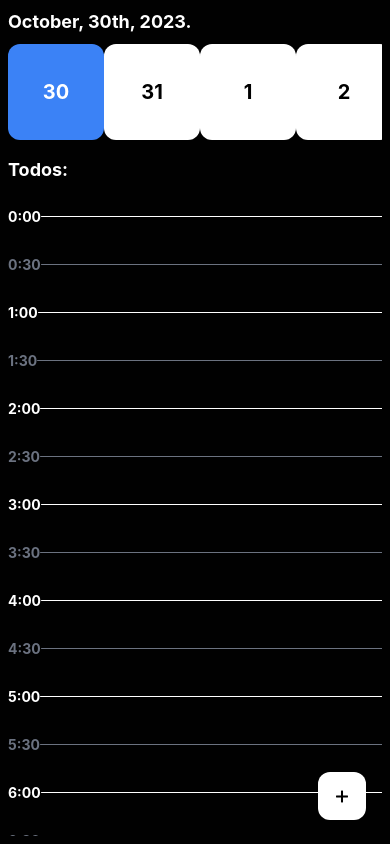
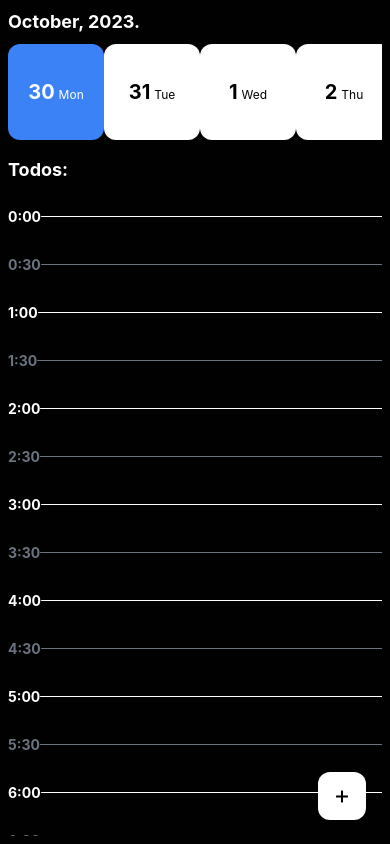
Before and after one commit to Domianidze/be-productive, a React Native app: screen /home in a window 390 px wide. Built offline with nearby package versions, Linux system fonts and the light colour scheme.

Commit message:
style: display week days

```diff
--- a/src/screens/Home/components/DatePicker/index.tsx
+++ b/src/screens/Home/components/DatePicker/index.tsx
@@ -37,7 +37,7 @@ const DatePicker: React.FC<TProps> = ({activeDate, setActiveDate}) => {
   return (
     <View className="p-2">
       <Text className="pb-2 text-lg text-white font-bold">
-        {activeDate.format('MMMM, Do, YYYY.')}
+        {activeDate.format('MMMM, YYYY.')}
       </Text>
       <ScrollView
         className="flex-row gap-4"
@@ -54,11 +54,11 @@ const DatePicker: React.FC<TProps> = ({activeDate, setActiveDate}) => {
               }`}
               onPress={datePressHandler.bind(this, item)}
               key={item.toString()}>
-              <Text
-                className={`text-xl font-bold ${
-                  isActive ? 'text-white' : 'text-black'
-                }`}>
-                {item.date()}
+              <Text className={`${isActive ? 'text-white' : 'text-black'}`}>
+                <Text className="text-xl font-bold">{item.date()}</Text>{' '}
+                <Text className="text-xs">
+                  {moment.weekdaysShort()[item.weekday()]}
+                </Text>
               </Text>
             </Pressable>
           );
--- a/src/screens/Manage/components/DeleteButton/index.tsx
+++ b/src/screens/Manage/components/DeleteButton/index.tsx
@@ -19,7 +19,10 @@ const DeleteButton: React.FC<TProps> = ({id}) => {
       navigation.goBack();
     };
 
-    Alert.alert('Remove todo', 'Are you sure you want to remove this todo?', [
+    Alert.alert(
+      'Remove todo',
+      'Are you sure you want to remove this todo?',
+      [
         {
           text: 'Cancel',
         },
@@ -28,7 +31,9 @@ const DeleteButton: React.FC<TProps> = ({id}) => {
           text: 'Remove',
           onPress,
         },
-    ]);
+      ],
+      {userInterfaceStyle: 'dark'},
+    );
   };
 
   if (!id) {
```
Lines whose indentation alone changed are shown as unchanged.
